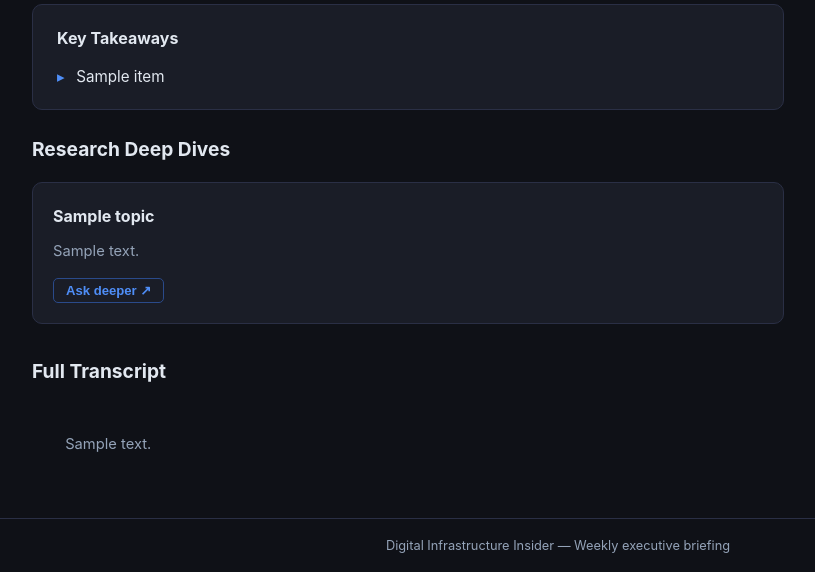
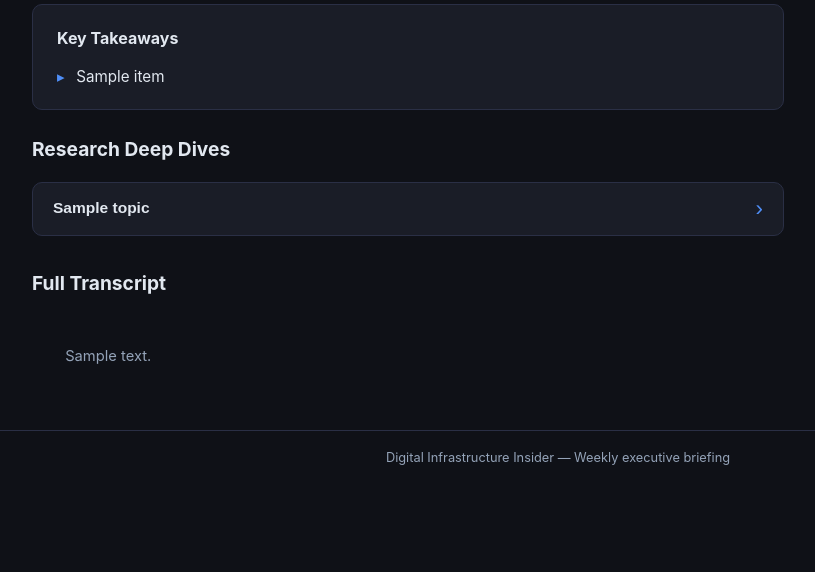
Before and after one commit to iyerdk/dii-web, a FastAPI app: template templates/episode.html in a window 1280 px wide. Shown: the part 363-935 px from the top of the page, without its empty margins (82-897 px from the left). After the commit the page ends 828 px from the top, so only its background shows below. Run offline with FastAPI, Linux system fonts and the light colour scheme; the template is opened without the code that fills it: most values are stand-ins (such as "Sample title", 1, 10 or a date in 2020).

Commit message:
Expandable research cards with bullets, full content, cited sources

```diff
--- a/main.py
+++ b/main.py
@@ -29,6 +29,7 @@ ANTHROPIC_API_KEY = os.environ.get("ANTHROPIC_API_KEY", "")
 app = FastAPI(title="Digital Infrastructure Insider")
 app.mount("/static", StaticFiles(directory="static"), name="static")
 templates = Jinja2Templates(directory="templates")
+templates.env.filters["from_json"] = json.loads
 
 # ── Database ──────────────────────────────────────────────────────────────────
 
@@ -55,6 +56,7 @@ def init_db():
                 episode_id  INTEGER NOT NULL,
                 topic       TEXT NOT NULL,
                 content     TEXT NOT NULL,
+                bullets     TEXT,       -- newline-separated bullet points
                 sources     TEXT,       -- JSON array of URLs
                 FOREIGN KEY (episode_id) REFERENCES episodes(id)
             );
@@ -167,9 +169,12 @@ async def publish_episode(payload: PublishPayload, _=Depends(verify_webhook)):
         if payload.research_topics:
             db.execute("DELETE FROM research_context WHERE episode_id=?", (ep_id,))
             for t in payload.research_topics:
+                bullets = t.get("bullets")
+                if isinstance(bullets, list):
+                    bullets = "\n".join(bullets)
                 db.execute(
-                    "INSERT INTO research_context (episode_id, topic, content, sources) VALUES (?,?,?,?)",
-                    (ep_id, t.get("topic"), t.get("content"), json.dumps(t.get("sources", [])))
+                    "INSERT INTO research_context (episode_id, topic, content, bullets, sources) VALUES (?,?,?,?,?)",
+                    (ep_id, t.get("topic"), t.get("content"), bullets, json.dumps(t.get("sources", [])))
                 )
 
     return {"status": "published", "slug": slug, "url": f"/episode/{slug}"}
--- a/static/css/style.css
+++ b/static/css/style.css
@@ -180,20 +180,118 @@ main { flex: 1; }
   background: var(--bg-card);
   border: 1px solid var(--border);
   border-radius: var(--radius);
-  padding: 1.25rem;
+  margin-bottom: 0.6rem;
+  overflow: hidden;
+  transition: border-color 0.15s;
+}
+.research-card.expanded { border-color: var(--accent-dim); }
+
+.card-header {
+  width: 100%;
+  display: flex;
+  align-items: center;
+  justify-content: space-between;
+  gap: 1rem;
+  padding: 0.95rem 1.25rem;
+  background: none;
+  border: none;
+  cursor: pointer;
+  text-align: left;
+  color: var(--text);
+}
+.card-header:hover { background: rgba(255,255,255,0.03); }
+
+.card-title {
+  font-size: 0.97rem;
+  font-weight: 600;
+  line-height: 1.35;
+}
+.card-chevron {
+  font-size: 1.4rem;
+  color: var(--accent);
+  flex-shrink: 0;
+  transition: transform 0.2s;
+  line-height: 1;
+}
+.card-header[aria-expanded="true"] .card-chevron {
+  transform: rotate(90deg);
+}
+
+.card-body {
+  padding: 0 1.25rem 1.25rem;
+  border-top: 1px solid var(--border);
+}
+.card-body.hidden { display: none; }
+
+/* bullet summary */
+.topic-bullets {
+  list-style: none;
+  padding: 1rem 0 0.75rem;
+  display: flex;
+  flex-direction: column;
+  gap: 0.45rem;
+  margin-bottom: 1rem;
+  border-bottom: 1px solid var(--border);
+}
+.topic-bullets li {
+  font-size: 0.9rem;
+  font-weight: 500;
+  color: var(--text);
+  padding-left: 1.2rem;
+  position: relative;
+  line-height: 1.45;
+}
+.topic-bullets li::before {
+  content: "▸";
+  position: absolute;
+  left: 0;
+  color: var(--accent);
+}
+
+/* full research text */
+.topic-full-content {
+  font-size: 0.91rem;
+  color: var(--text-dim);
+  line-height: 1.75;
+  white-space: pre-wrap;
   margin-bottom: 1rem;
 }
-.research-topic {
-  font-size: 1rem;
+
+/* sources */
+.topic-sources {
+  margin-bottom: 1rem;
+  padding: 0.75rem;
+  background: rgba(0,0,0,0.2);
+  border-radius: 6px;
+  border: 1px solid var(--border);
+}
+.sources-label {
+  display: block;
+  font-size: 0.72rem;
   font-weight: 700;
-  margin-bottom: 0.6rem;
-  color: var(--text);
+  text-transform: uppercase;
+  letter-spacing: 0.08em;
+  color: var(--text-dim);
+  margin-bottom: 0.4rem;
 }
-.research-content {
-  font-size: 0.92rem;
-  color: var(--text-dim);
-  line-height: 1.7;
-  margin-bottom: 0.8rem;
+.sources-list {
+  list-style: none;
+  display: flex;
+  flex-direction: column;
+  gap: 0.25rem;
+}
+.sources-list a {
+  font-size: 0.8rem;
+  color: var(--accent);
+  word-break: break-all;
+}
+
+/* card actions row */
+.card-actions {
+  display: flex;
+  align-items: center;
+  gap: 0.6rem;
+  flex-wrap: wrap;
 }
 
 .ask-btn {
@@ -208,6 +306,18 @@ main { flex: 1; }
   transition: background 0.15s;
 }
 .ask-btn:hover { background: var(--accent-dim); }
+
+.collapse-btn {
+  background: none;
+  border: 1px solid var(--border);
+  color: var(--text-dim);
+  font-size: 0.82rem;
+  padding: 4px 12px;
+  border-radius: 5px;
+  cursor: pointer;
+  transition: background 0.15s;
+}
+.collapse-btn:hover { background: rgba(255,255,255,0.05); color: var(--text); }
 
 /* ── Chat Panel ───────────────────────────────────────────────────── */
 .chat-panel {
--- a/static/js/app.js
+++ b/static/js/app.js
@@ -1,3 +1,15 @@
+// ── Card expand/collapse ──────────────────────────────────────────────────────
+
+function toggleCard(headerBtn) {
+  const card = headerBtn.closest('.research-card');
+  const body = card.querySelector('.card-body');
+  const expanded = headerBtn.getAttribute('aria-expanded') === 'true';
+
+  headerBtn.setAttribute('aria-expanded', !expanded);
+  body.classList.toggle('hidden', expanded);
+  card.classList.toggle('expanded', !expanded);
+}
+
 // ── Chat panel ────────────────────────────────────────────────────────────────
 
 function openChat(btn, sectionContext) {
@@ -6,7 +18,6 @@ function openChat(btn, sectionContext) {
   panel.classList.toggle('hidden');
   if (!panel.classList.contains('hidden')) {
     panel.querySelector('.chat-input').focus();
-    // Store context on the panel for use in sendChat
     panel.dataset.context = sectionContext;
     panel.dataset.slug = card.dataset.slug;
   }
--- a/templates/episode.html
+++ b/templates/episode.html
@@ -46,17 +46,51 @@
     <div class="research-sections">
       <h2>Research Deep Dives</h2>
       {% for topic in topics %}
+      {% set topic_sources = topic.sources | default('[]') %}
       <section class="research-card" data-slug="{{ ep.slug }}">
-        <h3 class="research-topic">{{ topic.topic }}</h3>
-        <div class="research-content">{{ topic.content }}</div>
+        <button class="card-header" onclick="toggleCard(this)" aria-expanded="false">
+          <span class="card-title">{{ topic.topic }}</span>
+          <span class="card-chevron">&#8250;</span>
+        </button>
+
+        <div class="card-body hidden">
+          {% set bullets_raw = topic.bullets | default('') %}
+          {% if bullets_raw %}
+          <ul class="topic-bullets">
+            {% for b in bullets_raw.split('\n') %}{% if b.strip() %}
+            <li>{{ b.strip().lstrip('•-').strip() }}</li>
+            {% endif %}{% endfor %}
+          </ul>
+          {% endif %}
+
+          <div class="topic-full-content">{{ topic.content }}</div>
+
+          {% if topic_sources and topic_sources != '[]' %}
+          <div class="topic-sources">
+            <span class="sources-label">Sources</span>
+            <ul class="sources-list">
+              {% for url in topic_sources | from_json %}
+              <li><a href="{{ url }}" target="_blank" rel="noopener">{{ url | truncate(60, True, '…') }}</a></li>
+              {% endfor %}
+            </ul>
+          </div>
+          {% endif %}
+
+          <div class="card-actions">
             <button class="ask-btn" onclick="openChat(this, '{{ topic.content | replace("'", "\\'") | replace('\n', ' ') | truncate(500) }}')">
               Ask deeper &nearr;
             </button>
+            <button class="collapse-btn" onclick="toggleCard(this.closest('.research-card').querySelector('.card-header'))">
+              Collapse &and;
+            </button>
+          </div>
+
           <div class="chat-panel hidden">
             <div class="chat-messages"></div>
             <div class="chat-input-row">
               <input type="text" class="chat-input" placeholder="Ask a follow-up question…">
               <button class="chat-send" onclick="sendChat(this)">Send</button>
+            </div>
           </div>
         </div>
       </section>
```
Lines whose indentation alone changed are shown as unchanged.
